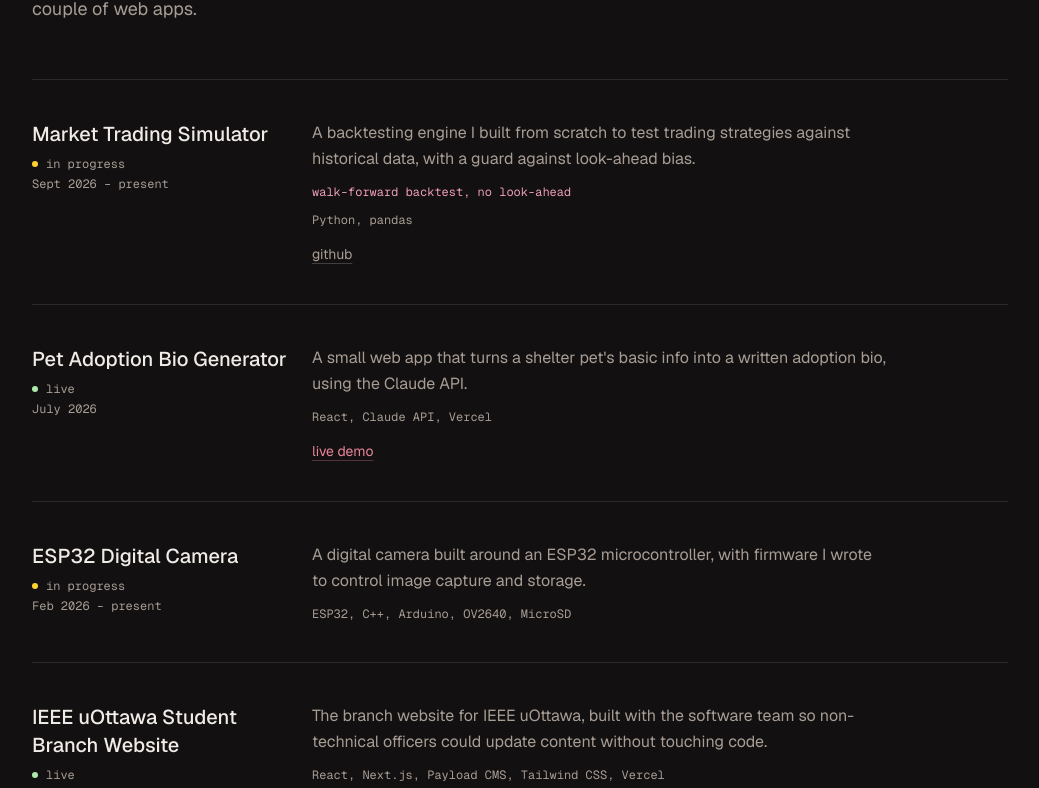
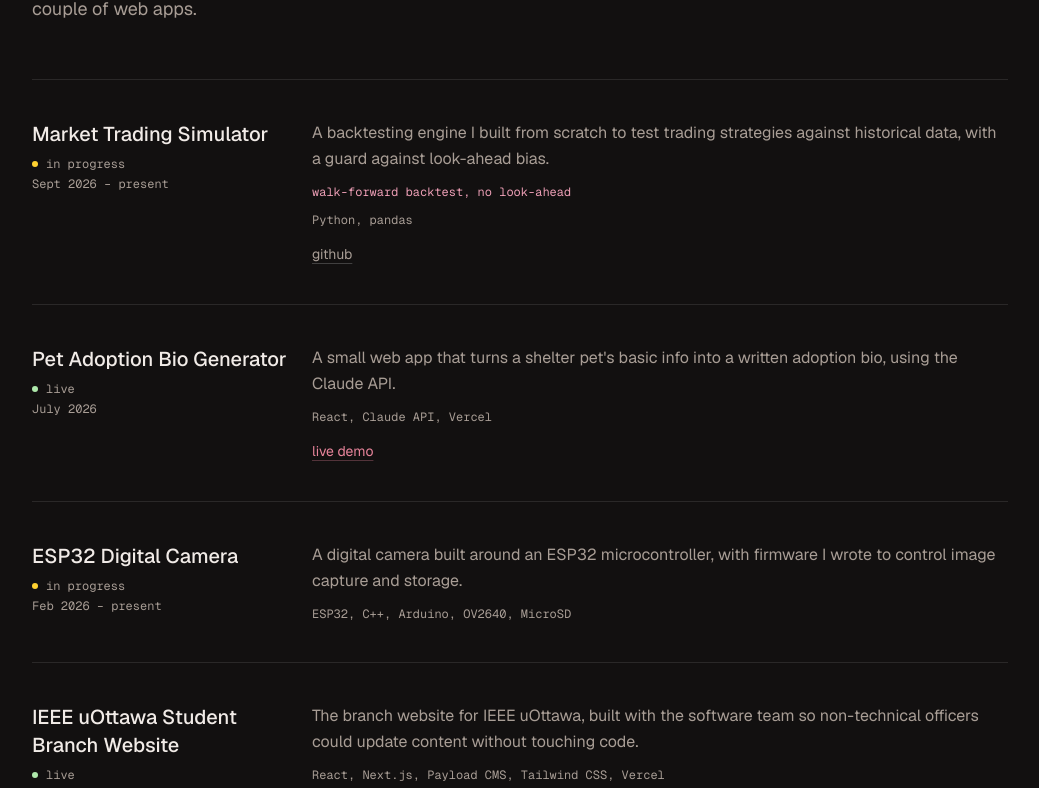
Before and after one commit to aparnabalaji07/portfolio, a Next.js app: page / in a window 1280 px wide. Shown: the part 1740-2528 px from the top of the page, without its empty margins (120-1159 px from the left). Built offline with nearby package versions, Linux system fonts and the light colour scheme.

Commit message:
fix: removed max-width cap so row descriptions fill the column

```diff
--- a/src/components/Experience.js
+++ b/src/components/Experience.js
@@ -46,7 +46,7 @@ export default function Experience() {
                     {job.description.map((paragraph, i) => (
                       <p
                         key={i}
-                        className={`text-muted text-base leading-relaxed max-w-xl ${
+                        className={`text-muted text-base leading-relaxed ${
                           i > 0 ? "mt-4" : ""
                         }`}
                       >
--- a/src/components/Projects.js
+++ b/src/components/Projects.js
@@ -59,7 +59,7 @@ export default function Projects() {
                 </div>
 
                 <div className="flex-1">
-                  <p className="text-muted text-base leading-relaxed max-w-xl">
+                  <p className="text-muted text-base leading-relaxed">
                     {project.description}
                   </p>
                   {kindLine(project) && (
```
